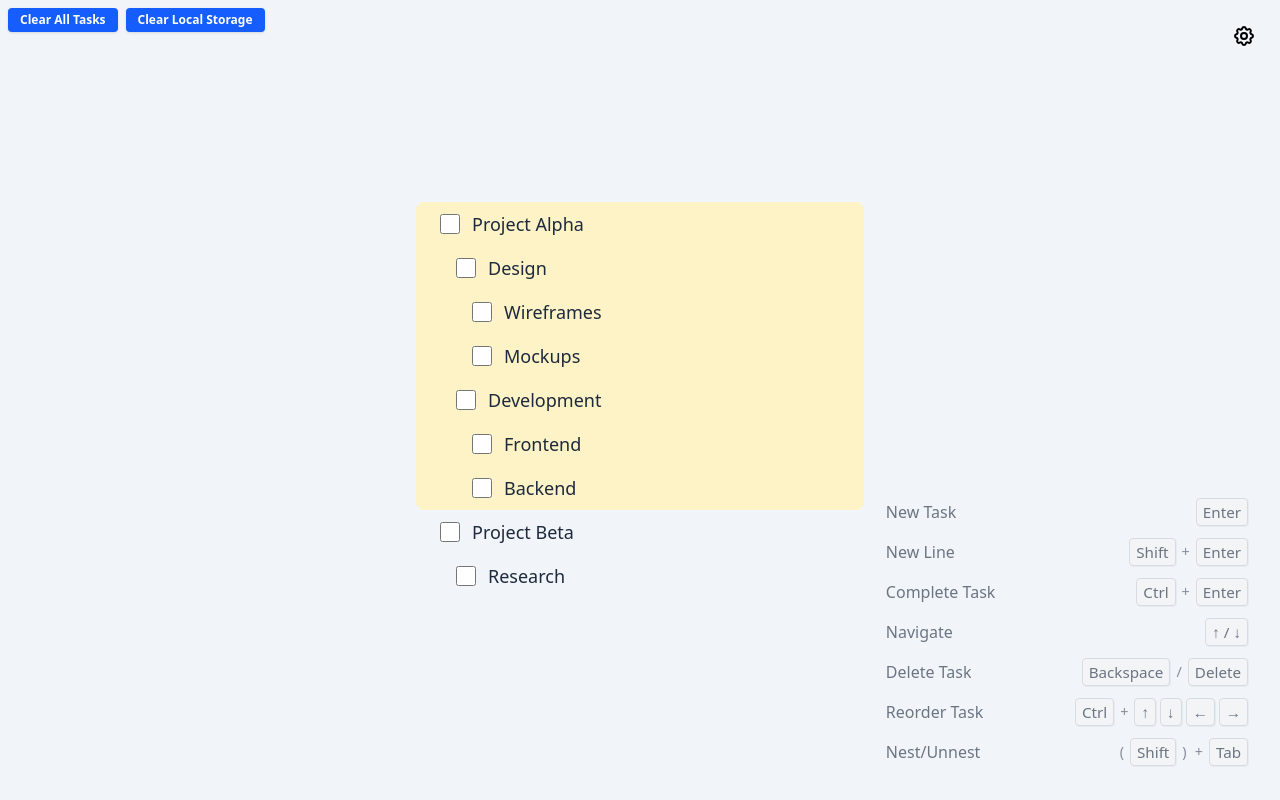
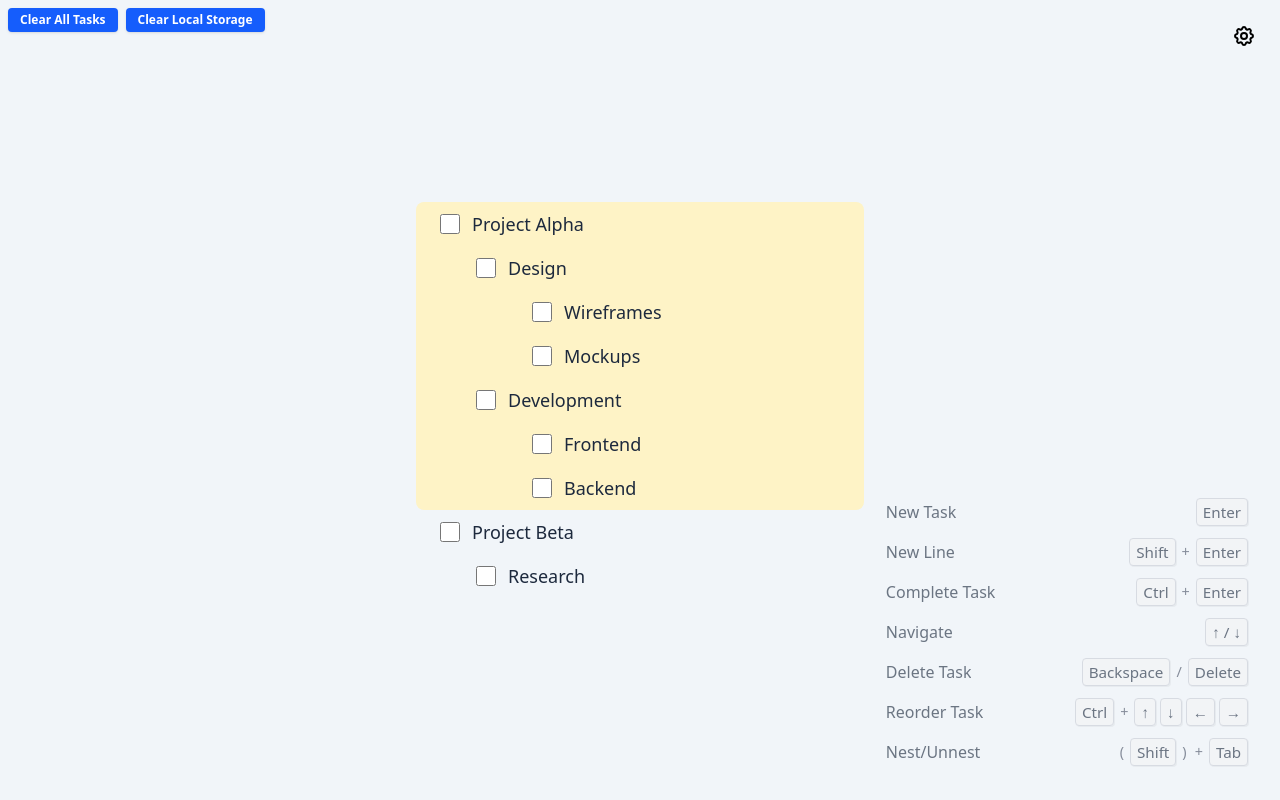
Before and after one commit to PinW/frontlog, a Vue app: page / in a window 1280 px wide. Built offline with nearby package versions, Linux system fonts and the light colour scheme.

Commit message:
move indentation getter to the store

```diff
--- a/src/App.vue
+++ b/src/App.vue
@@ -30,17 +30,6 @@ const {
   nestTask,
   unnestTask
 } = tasksStore
-
-// Function to get the indentation level of a task
-const getTaskIndentation = (taskId) => {
-  let indentation = 0;
-  let currentTask = taskList.value.find(task => task.id === taskId);
-  while (currentTask && currentTask.parentId) {
-    indentation++;
-    currentTask = taskList.value.find(task => task.id === currentTask.parentId);
-  }
-  return indentation;
-}
 
 // Refs for the editable div elements
 const taskInputRefs = ref({})
@@ -469,7 +458,7 @@ function clearLocalStorage() {
           :task="task"
           :activeTaskId="activeTaskId"
           :taskInputRefs="taskInputRefs"
-          :getTaskIndentation="getTaskIndentation"
+          :getTaskIndentation="tasksStore.getTaskIndentation"
           :toggleTaskCompletion="toggleTaskCompletion"
           :onTaskInput="onTaskInput"
           :onFocus="onFocus"
--- a/src/stores/tasks.js
+++ b/src/stores/tasks.js
@@ -106,6 +106,15 @@ export const useTasksStore = defineStore('tasks', () => {
   }
 
   const flattenedTaskList = computed(() => flatten())
+
+  // Create a map for quick level lookups. This is highly efficient.
+  const taskLevels = computed(() => {
+    const levelMap = new Map();
+    for (const item of flattenedTaskList.value) {
+      levelMap.set(item.task.id, item.level);
+    }
+    return levelMap;
+  });
 
   // --- ACTIONS ---
   /**
@@ -340,6 +349,16 @@ export const useTasksStore = defineStore('tasks', () => {
     parentMeta.siblings.splice(parentMeta.index + 1, 0, taskToUnnest);
   }
 
+  /**
+   * Calculates the indentation level for a given task.
+   * @param {string} taskId - The ID of the task.
+   * @returns {number} The indentation level.
+   */
+  function getTaskIndentation(taskId) {
+    // Look up the pre-calculated level from our map.
+    return taskLevels.value.get(taskId) ?? 0;
+  }
+
   // --- RETURN ---
   return {
     tasks,
@@ -358,6 +377,7 @@ export const useTasksStore = defineStore('tasks', () => {
     moveTaskDown,
     nestTask,
     unnestTask,
+    getTaskIndentation,
   }
 
 }, {
```
